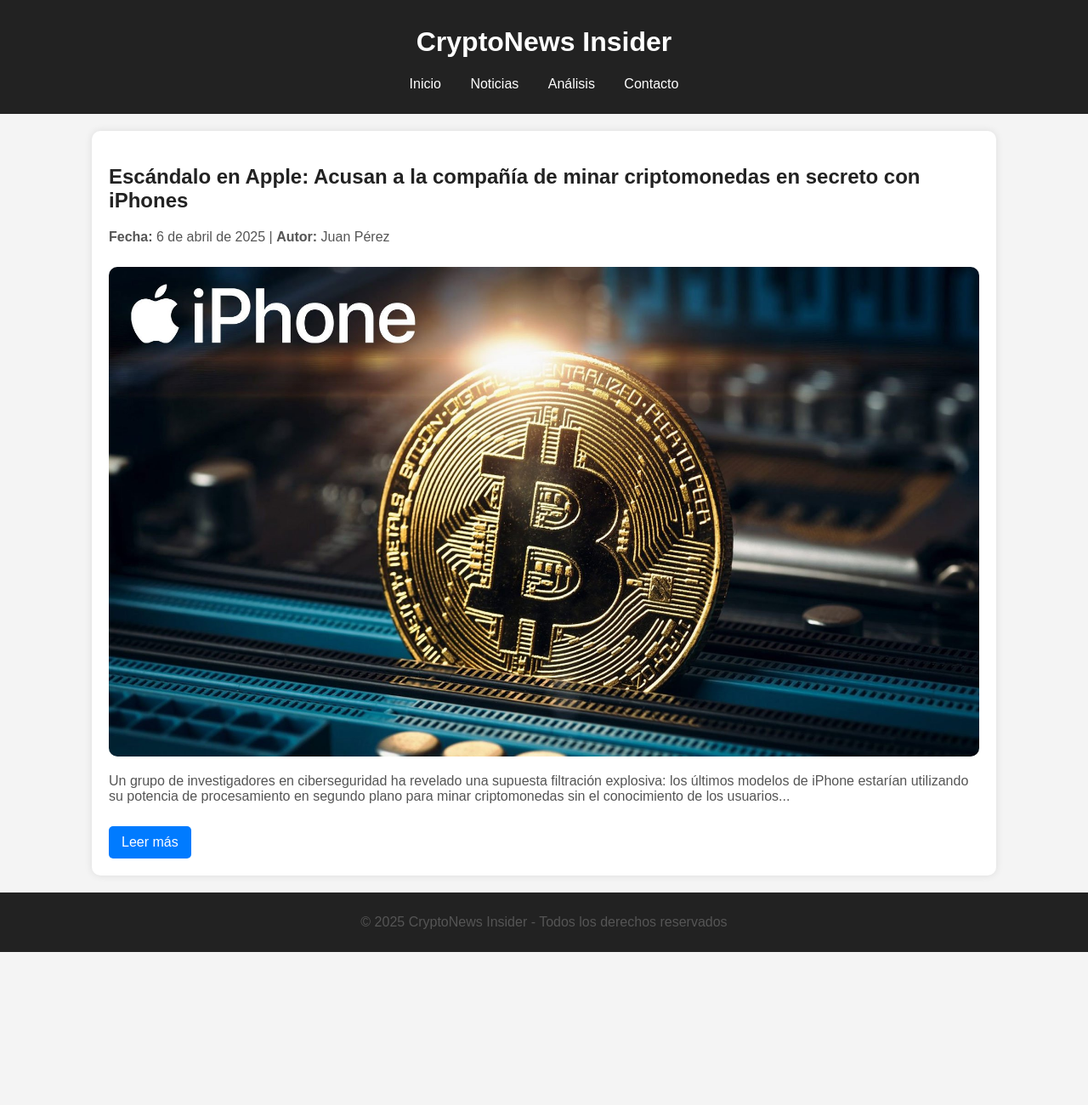
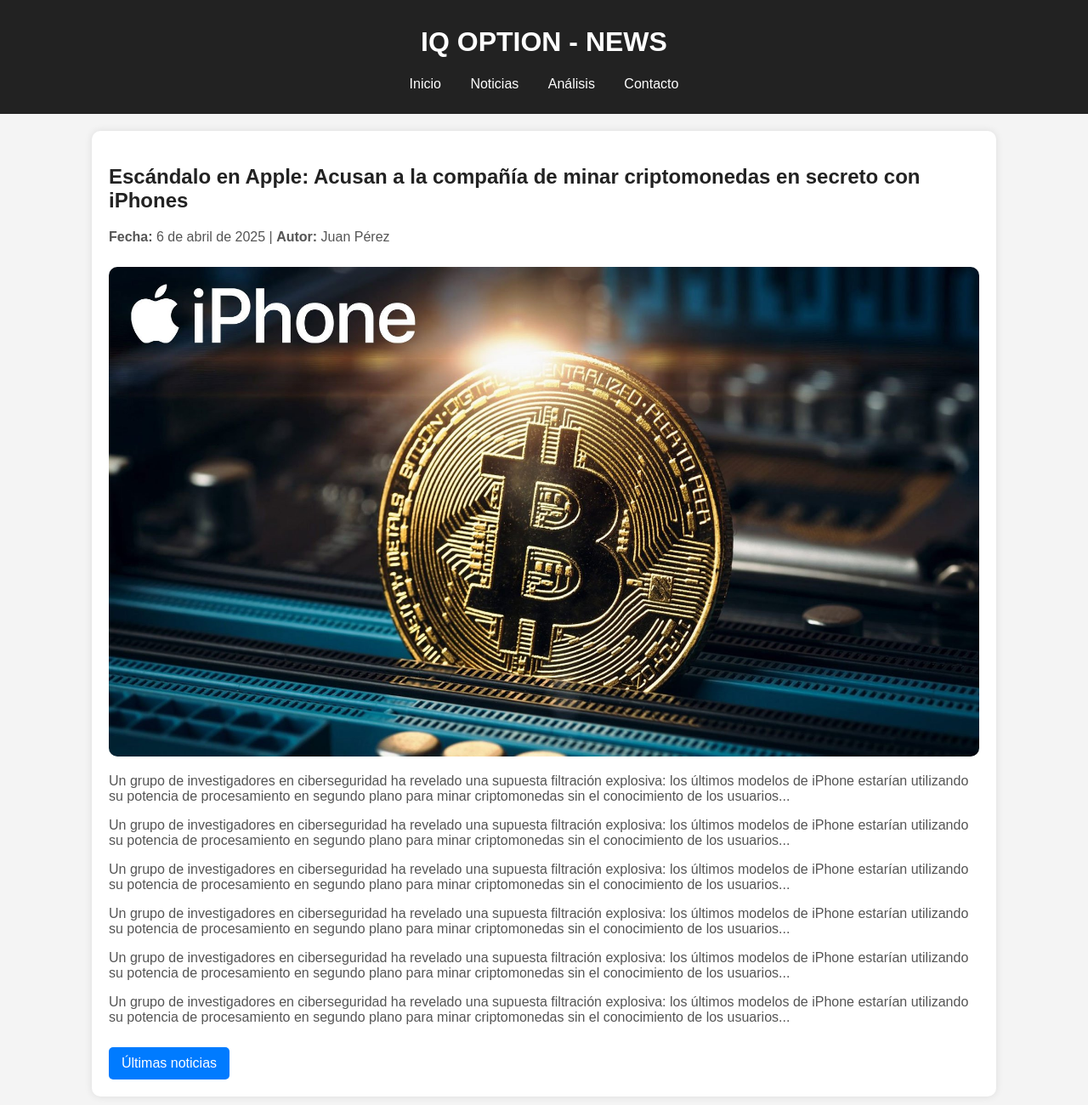
Before and after one commit to Luciferen29/cryptomonedas, a plain HTML site: page index.html in a window 1280 px wide. Shown: the top 1300 px of the page at 85% size. Before the commit the page ends 1120 px from the top, so only its background shows below. Drawn offline with Linux system fonts and the light colour scheme.

Commit message:
Update index.html

```diff
--- a/index.html
+++ b/index.html
@@ -8,7 +8,7 @@
 </head>
 <body>
     <header>
-        <h1>CryptoNews Insider</h1>
+        <h1>IQ OPTION - NEWS</h1>
         <nav>
             <ul>
                 <li><a href="#">Inicio</a></li>
@@ -24,7 +24,13 @@
             <p><strong>Fecha:</strong> 6 de abril de 2025 | <strong>Autor:</strong> Juan Pérez</p>
             <img src="Las-mejores-wallets-de-criptomonedas-para-iPhone.jpg" alt="Apple Mining Criptomonedas">
             <p>Un grupo de investigadores en ciberseguridad ha revelado una supuesta filtración explosiva: los últimos modelos de iPhone estarían utilizando su potencia de procesamiento en segundo plano para minar criptomonedas sin el conocimiento de los usuarios...</p>
-            <a href="#" class="read-more">Leer más</a>
+            <p>Un grupo de investigadores en ciberseguridad ha revelado una supuesta filtración explosiva: los últimos modelos de iPhone estarían utilizando su potencia de procesamiento en segundo plano para minar criptomonedas sin el conocimiento de los usuarios...</p>
+            <p>Un grupo de investigadores en ciberseguridad ha revelado una supuesta filtración explosiva: los últimos modelos de iPhone estarían utilizando su potencia de procesamiento en segundo plano para minar criptomonedas sin el conocimiento de los usuarios...</p>
+            <p>Un grupo de investigadores en ciberseguridad ha revelado una supuesta filtración explosiva: los últimos modelos de iPhone estarían utilizando su potencia de procesamiento en segundo plano para minar criptomonedas sin el conocimiento de los usuarios...</p>
+            <p>Un grupo de investigadores en ciberseguridad ha revelado una supuesta filtración explosiva: los últimos modelos de iPhone estarían utilizando su potencia de procesamiento en segundo plano para minar criptomonedas sin el conocimiento de los usuarios...</p>
+            <p>Un grupo de investigadores en ciberseguridad ha revelado una supuesta filtración explosiva: los últimos modelos de iPhone estarían utilizando su potencia de procesamiento en segundo plano para minar criptomonedas sin el conocimiento de los usuarios...</p>
+
+            <a href="#" class="read-more">Últimas noticias</a>
         </article>
     </main>
     <footer>
```
